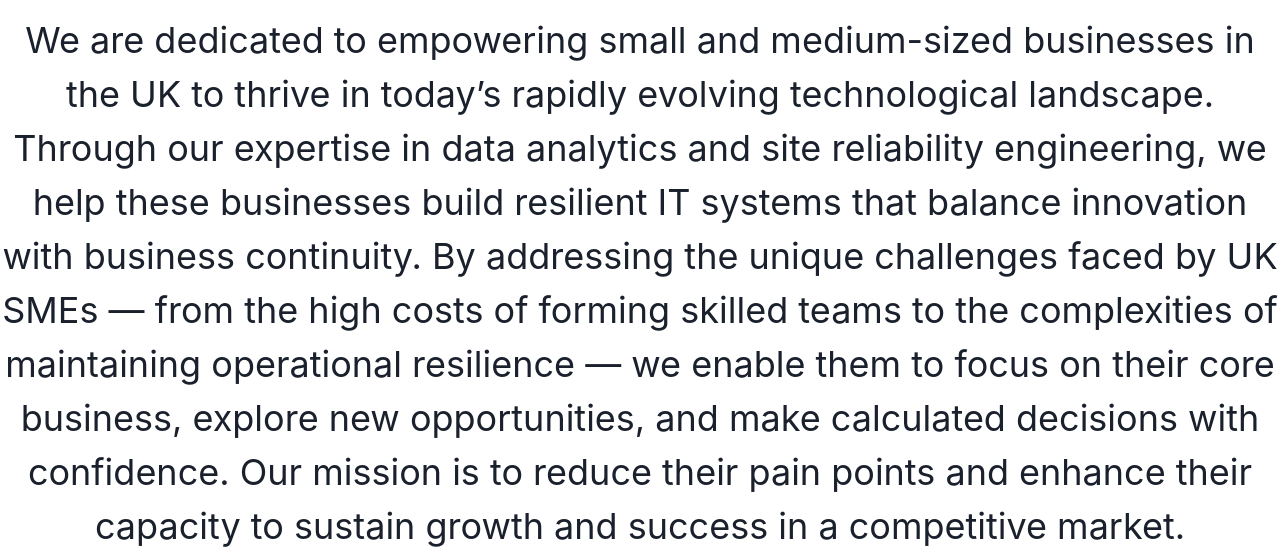
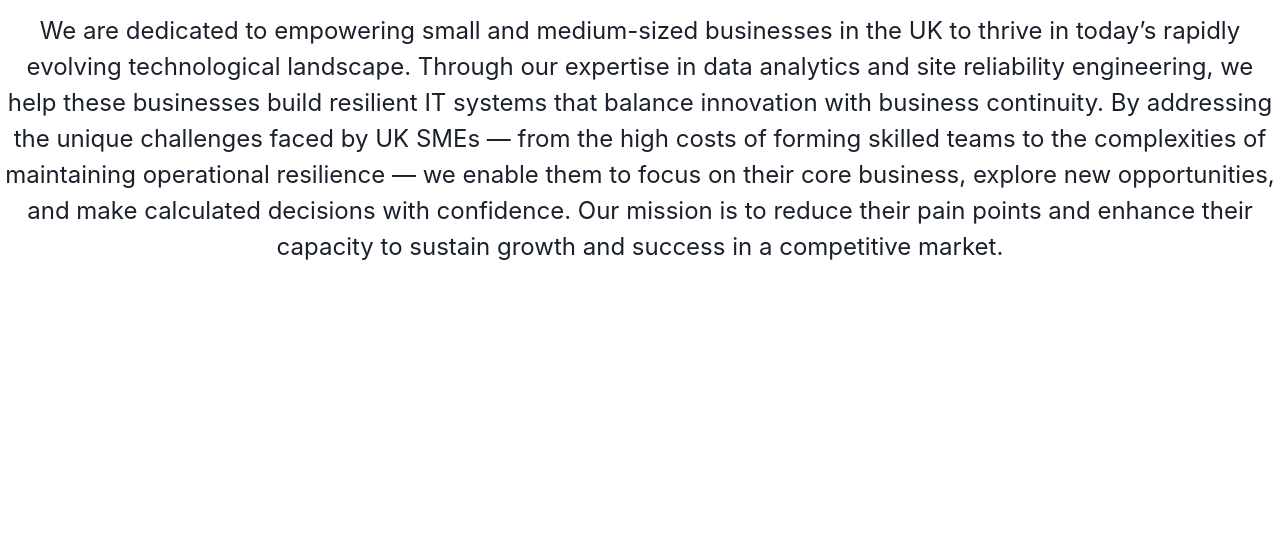
Before and after one commit to krishnasaga/website2, a Gatsby site: page /our-mission in a window 1280 px wide. Shown: the part 247-800 px from the top of the page. Built offline with nearby package versions, Linux system fonts and the light colour scheme; Gatsby itself is replaced by a stand-in of ours.

Commit message:
add mission

```diff
--- a/src/pages/our-mission.tsx
+++ b/src/pages/our-mission.tsx
@@ -54,7 +54,7 @@ const IndexPage: React.FC<PageProps> = () => {
           <Text fontSize={["2xl", "4xl"]} fontWeight={"bold"} color={"#4A5568"}>
             Mission statement
           </Text>
-          <Text fontSize={["2xl", "4xl"]}>
+          <Text fontSize={["1xl", "2xl"]}>
             We are dedicated to empowering small and medium-sized businesses in
             the UK to thrive in today’s rapidly evolving technological
             landscape. Through our expertise in data analytics and site
```
